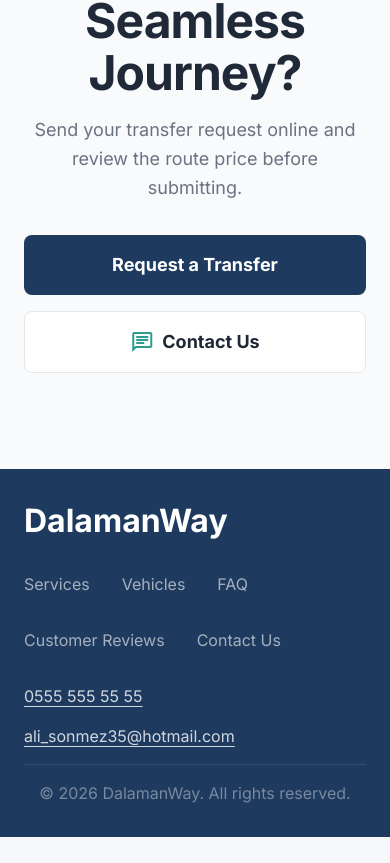
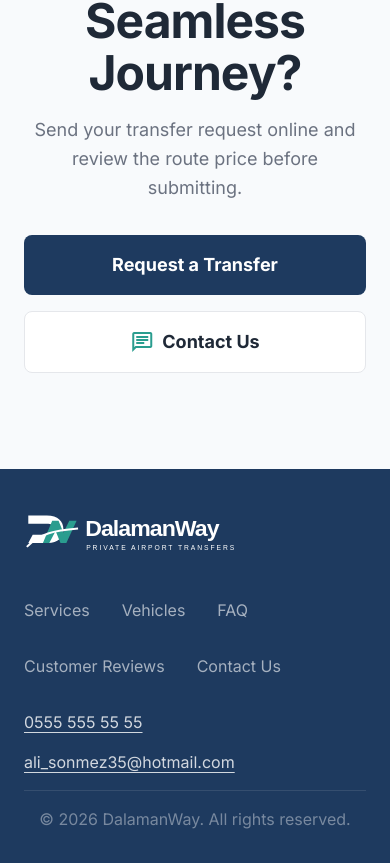
Before and after one commit to Alisnmez/vip-transfer-dalaman, a React (Vite) app in the folder frontend/: page / in a window 390 px wide. Shown: the part 3932-4795 px from the top of the page. Before the commit the page ends 4769 px from the top, so only its background shows below. Built offline with nearby package versions, Linux system fonts and the light colour scheme; no server answers.

Commit message:
brand(ui): integrate responsive DalamanWay logos

```diff
--- a/frontend/src/pages/public/HomePage.tsx
+++ b/frontend/src/pages/public/HomePage.tsx
@@ -235,9 +235,9 @@ export function HomePage() {
       <footer className="bg-primary border-t border-primary/20 py-stack-lg">
         <div className="max-w-container-max mx-auto px-gutter">
           <div className="flex flex-col md:flex-row justify-between items-start md:items-center gap-stack-lg mb-stack-lg">
-            <div className="font-headline-lg text-headline-lg text-white font-bold">
-              DalamanWay
-            </div>
+            <Link to="/" aria-label="DalamanWay home" className="inline-flex items-center">
+              <img src="/dalamanway-logo-light.svg" alt="DalamanWay — Private Airport Transfers" className="h-16 w-auto max-w-[270px] object-contain sm:h-20 sm:max-w-[340px]" />
+            </Link>
             <div className="flex flex-wrap gap-stack-lg">
               <Link className="text-white/60 hover:text-white transition-colors font-body-md" to="/services">Services</Link>
               <Link className="text-white/60 hover:text-white transition-colors font-body-md" to="/vehicles">Vehicles</Link>
```
